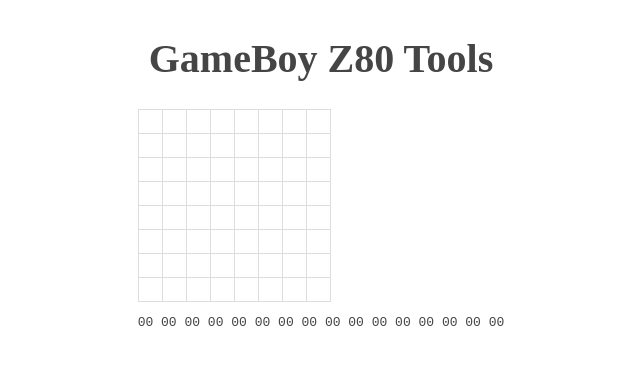
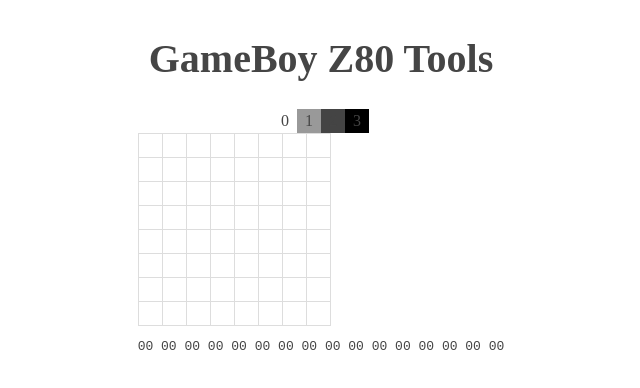
Before and after one commit to doeg/gbz80-tools, a React app: page / in a window 1280 px wide. Shown: the top 388 px of the page, without its empty margins (319-959 px from the left). Built offline with nearby package versions, Linux system fonts and the light colour scheme; a web font is replaced by a local one.

Commit message:
:skull: Stub SelectPalette

```diff
--- a/src/components/App.js
+++ b/src/components/App.js
@@ -3,17 +3,35 @@
 
 import style from './app.css'
 import Canvas from './Canvas'
+import SelectPalette from './SelectPalette'
+import type { Color, Palette } from '../types'
+
+const PALETTE = ['#FFFFFF', '#999999', '#444444', '#000000']
 
 type Props = {}
-type State = {}
+type State = {
+  activeColor: Color,
+  acitvePalette: Palette,
+}
 
 class App extends React.Component<Props, State> {
   constructor(props: Props) {
     super(props)
-    this.state = {}
+    this.state = {
+      activeColor: 0,
+      activePalette: PALETTE,
+    }
   }
 
   render() {
+    const { activePalette } = this.state
+    console.log(this.state.activeColor)
+
+    const onClickColor = (color, idx) =>
+      this.setState({
+        activeColor: idx,
+      })
+
     return (
       <div className={style.app}>
         <header className={style.header}>
@@ -21,6 +39,10 @@
         </header>
 
         <div className={style.container}>
+          <SelectPalette
+            activePalette={activePalette}
+            onClickColor={onClickColor}
+          />
           <Canvas height={8} width={8} />
         </div>
       </div>
--- /dev/null
+++ b/src/components/SelectPalette.js
@@ -0,0 +1,27 @@
+// @flow
+
+import * as React from 'react'
+
+import style from './selectPalette.css'
+import type { Palette } from '../types'
+
+type Props = {
+  activePalette: Palette,
+  onClickColor: (color: string, idx: number) => any,
+}
+
+const SelectPalette = ({ activePalette, onClickColor }: Props) =>
+  <div className={style.palette}>
+    {activePalette.map((color, idx) =>
+      <div
+        className={style.swatch}
+        key={color}
+        onClick={() => onClickColor(color, idx)}
+        style={{ backgroundColor: color }}
+      >
+        {idx}
+      </div>
+    )}
+  </div>
+
+export default SelectPalette
--- a/src/components/app.css
+++ b/src/components/app.css
@@ -32,4 +32,5 @@
   align-items: center;
   display: flex;
   justify-content: center;
+  flex-direction: column;
 }
--- /dev/null
+++ b/src/components/selectPalette.css
@@ -0,0 +1,8 @@
+.swatch {
+  cursor: crosshair;
+  display: inline-block;
+  height: 24px;
+  line-height: 24px;
+  text-align: center;
+  width: 24px;
+}
```
Also changed, not shown: src/types.js (+12 -0 lines), .eslintrc.js.
